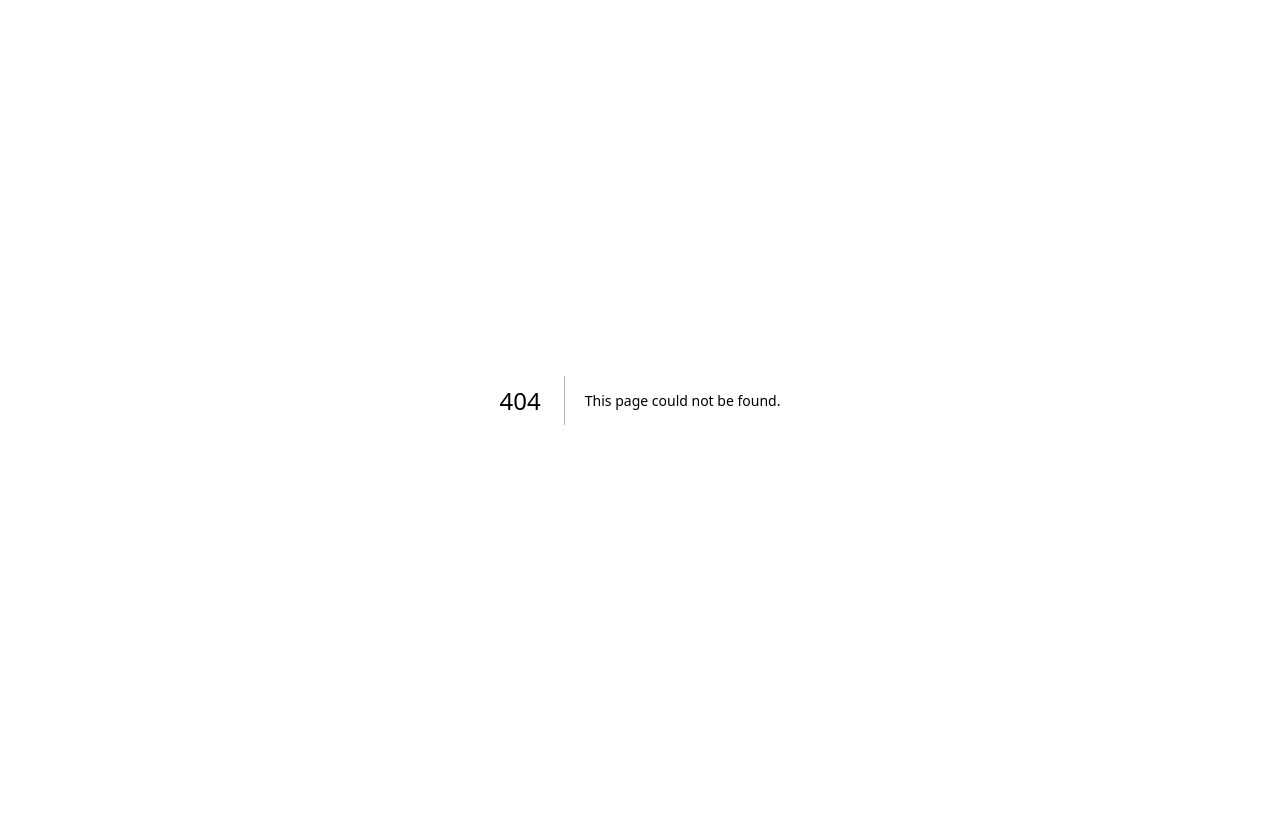
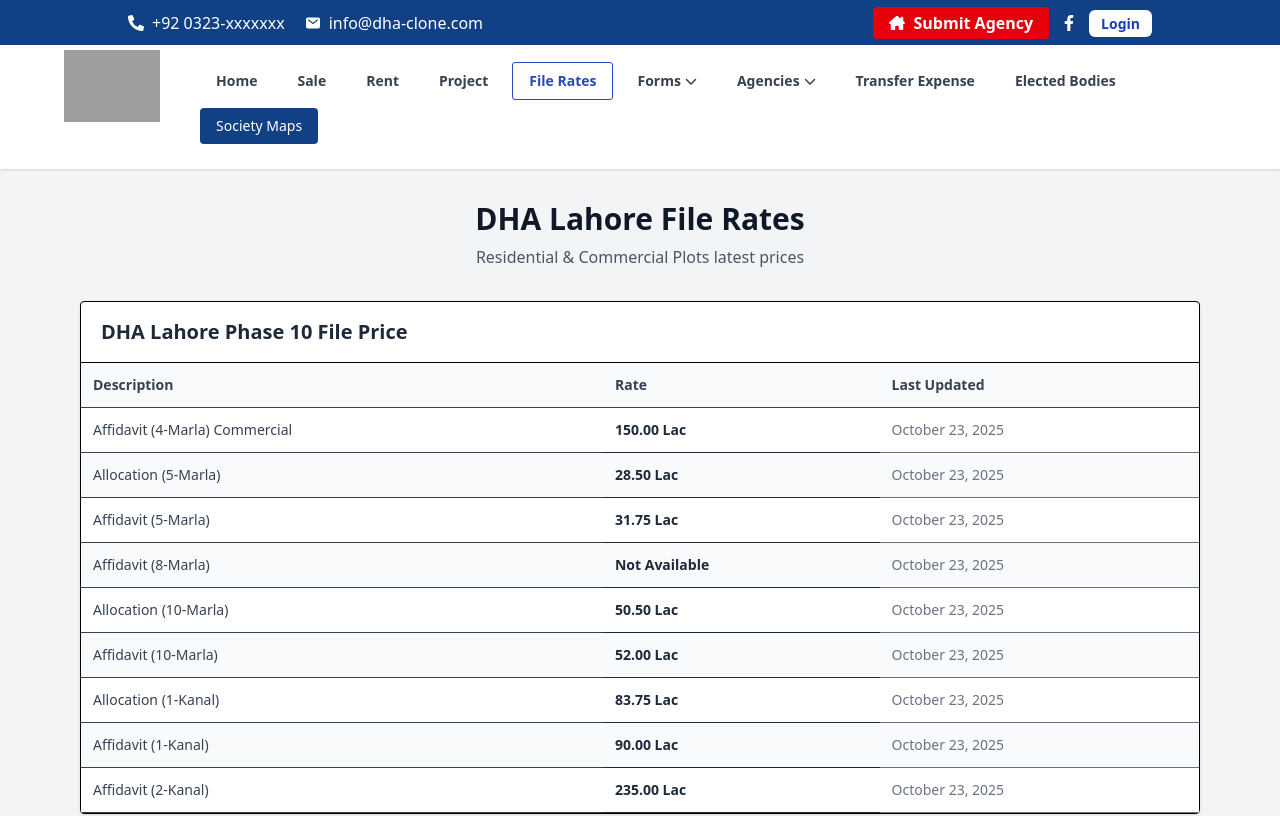
Before and after one commit to Faiqs55/dha-connect, a Next.js app in the folder frontend/: page /file-rates in a window 1280 px wide. Before the commit this address had no page. Shown: the top 816 px of the page. Built offline with nearby package versions, Linux system fonts and the light colour scheme; grey boxes are pictures that could not be loaded.

Commit message:
file rates static

```diff
--- /dev/null
+++ b/frontend/src/app/(pages)/(root)/file-rates/page.jsx
@@ -0,0 +1,154 @@
+import React from "react";
+
+
+const phase10Data = [
+  { title: "Affidavit (4-Marla) Commercial", rate: "150.00 Lac" },
+  { title: "Allocation (5-Marla)", rate: "28.50 Lac" },
+  { title: "Affidavit (5-Marla)", rate: "31.75 Lac" },
+  { title: "Affidavit (8-Marla)", rate: "Not Available" },
+  { title: "Allocation (10-Marla)", rate: "50.50 Lac" },
+  { title: "Affidavit (10-Marla)", rate: "52.00 Lac" },
+  { title: "Allocation (1-Kanal)", rate: "83.75 Lac" },
+  { title: "Affidavit (1-Kanal)", rate: "90.00 Lac" },
+  { title: "Affidavit (2-Kanal)", rate: "235.00 Lac" },
+];
+
+const phase13Data = [
+  { title: "Allocation (5-Marla)", rate: "19.00 Lac" },
+  { title: "Allocation (10-Marla)", rate: "30.50 Lac" },
+  { title: "Allocation (1-Kanal)", rate: "58.50 Lac" },
+];
+
+const commercialData = [
+  { title: "Phase 9 Prism Allocation (4-Marla)", rate: "205.00 Lac" },
+  { title: "Phase 9 Prism Affidavit (4-Marla)", rate: "215.00 Lac" },
+  { title: "Phase 9 Prism Affidavit (8-Marla)", rate: "Call Us For Best Rates" },
+  { title: "Phase 10 Allocation (4-Marla)", rate: "150.00 Lac" },
+];
+
+const phase9PrismData = [
+  { title: "Allocation (5-Marla)", rate: "40.00 Lac" },
+  { title: "Affidavit (5-Marla)", rate: "45.00 Lac" },
+  { title: "Allocation (10-Marla)", rate: "85.00 Lac" },
+  { title: "Affidavit (10-Marla)", rate: "Call Us For Rates" },
+  { title: "Allocation (1-Kanal)", rate: "125.00 Lac" },
+  { title: "Affidavit (1-Kanal)", rate: "Call Us For Rates" },
+];
+
+const phase9TownData = [
+  { title: "Allocation (5-Marla)", rate: "53.00 Lac" },
+  { title: "Affidavit (5-Marla)", rate: "Not Available" },
+  { title: "Affidavit (10 Marla)", rate: "125.00 Lac" },
+];
+
+const phase7Data = [
+  { title: "Allocation (5-Marla)", rate: "31.25 Lac" },
+  { title: "Allocation (7-Marla)", rate: "52.00 Lac" },
+  { title: "Allocation (10-Marla)", rate: "105.00 Lac" },
+  { title: "Allocation (1-Kanal)", rate: "145.00 Lac" },
+];
+
+
+const sections = [
+  {
+    id: "phase-10",
+    heading: "DHA Lahore Phase 10 File Price",
+    rows: phase10Data,
+  },
+  {
+    id: "phase-13",
+    heading: "DHA Phase 13 Lahore (Ex DHA City) File Rates",
+    rows: phase13Data,
+  },
+  {
+    id: "commercial",
+    heading: "DHA Lahore Commercial File Prices",
+    rows: commercialData,
+  },
+  {
+    id: "phase-9-prism",
+    heading: "DHA Lahore Phase 9 Prism File Price",
+    rows: phase9PrismData,
+  },
+  {
+    id: "phase-9-town",
+    heading: "DHA Lahore Phase 9 Town File Price",
+    rows: phase9TownData,
+  },
+  {
+    id: "phase-7",
+    heading: "DHA Lahore Phase 7 File Price",
+    rows: phase7Data,
+  },
+];
+
+
+function getTodayDate() {
+  return "October 23, 2025";
+}
+
+
+
+function Section({ id, heading, rows }) {
+  return (
+    <section id={id} className="mb-8 bg-white border rounded shadow">
+      <div className="px-5 py-4 border-b">
+        <h2 className="text-xl font-semibold text-gray-800">{heading}</h2>
+      </div>
+
+      <div className="overflow-x-auto">
+        <table className="w-full text-left">
+          <thead className="bg-gray-50">
+            <tr>
+              <th className="p-3 text-sm text-gray-700 border-b">Description</th>
+              <th className="p-3 text-sm text-gray-700 border-b">Rate</th>
+              <th className="p-3 text-sm text-gray-700 border-b">Last Updated</th>
+            </tr>
+          </thead>
+          <tbody>
+            {rows.map((item, index) => (
+              <tr key={index} className={index % 2 === 0 ? "bg-white" : "bg-gray-50"}>
+                <td className="p-3 border-b text-sm text-gray-700">{item.title}</td>
+                <td className="p-3 border-b text-sm font-semibold text-gray-800">
+                  {item.rate}
+                </td>
+                <td className="p-3 border-b text-sm text-gray-500">
+                  {getTodayDate()}
+                </td>
+              </tr>
+            ))}
+          </tbody>
+        </table>
+      </div>
+    </section>
+  );
+}
+
+
+export default function page() {
+  return (
+    <div className="min-h-screen bg-gray-100 py-8">
+      <div className="max-w-6xl mx-auto px-4">
+        <header className="mb-8 text-center">
+          <h1 className="text-3xl font-bold text-gray-900">
+            DHA Lahore File Rates
+          </h1>
+          <p className="text-gray-600 mt-2">
+            Residential & Commercial Plots latest prices
+          </p>
+        </header>
+
+        <main>
+          {sections.map((section) => (
+            <Section
+              key={section.id}
+              id={section.id}
+              heading={section.heading}
+              rows={section.rows}
+            />
+          ))}
+        </main>
+      </div>
+    </div>
+  );
+}
```
